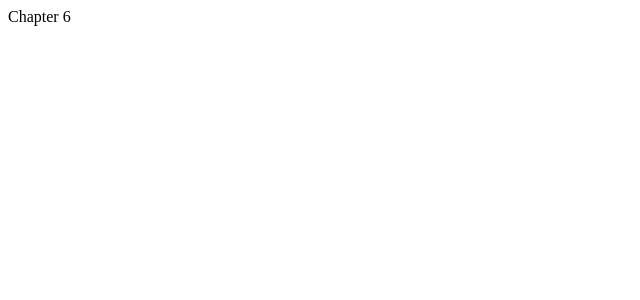
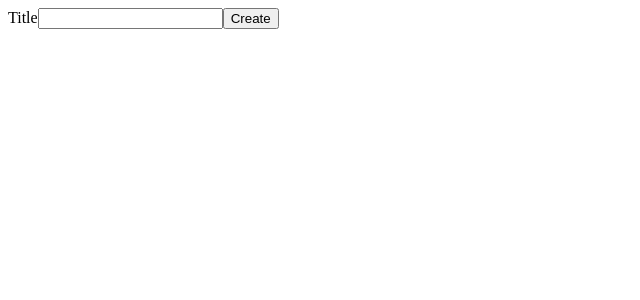
Before and after one commit to zdTang/stephen_react_Mike_learn, a React (Create React App) app in the folder learn_jsx/: page / in a window 1280 px wide. Shown: the top 300 px of the page, without its empty margins (0-640 px from the left). Built offline with nearby package versions, Linux system fonts and the light colour scheme.

Commit message:
c6-88 Receiving new titles

```diff
--- a/learn_jsx/src/App.js
+++ b/learn_jsx/src/App.js
@@ -1,11 +1,15 @@
 import { useState } from "react";
+import BookCreate from "./components/BookCreate";
 function App() {
 
   const [books,setBooks] = useState([]);
+  const createBook = (title)=>{
+    console.log(title);
+  }
 
   return (
     <div>
-        Chapter 6
+        <BookCreate onCreate={createBook}/>
     </div>
   );
 }
--- a/learn_jsx/src/components/BookCreate.js
+++ b/learn_jsx/src/components/BookCreate.js
@@ -1,6 +1,23 @@
-function BookCreate() {
+import { useState } from "react"
+function BookCreate({onCreate}) {
+  const [title,setTitle]=useState('');
+  const handleChange = (event)=>{
+    setTitle(event.target.value)
+  }
+  const handleSubmit=(event)=>{
+    event.preventDefault();  //  The default action of onSubmit will reload the page, we don't want that
+    onCreate(title);
+    setTitle(''); //clear the input box
+  }
+
   return (
-    <div>BookCreate</div>
+    <div>
+        <form onSubmit={handleSubmit}>
+        <label>Title</label>
+        <input value={title} onChange={handleChange}/>
+        <button>Create</button>
+        </form>
+    </div>
   )
 }
 
```
